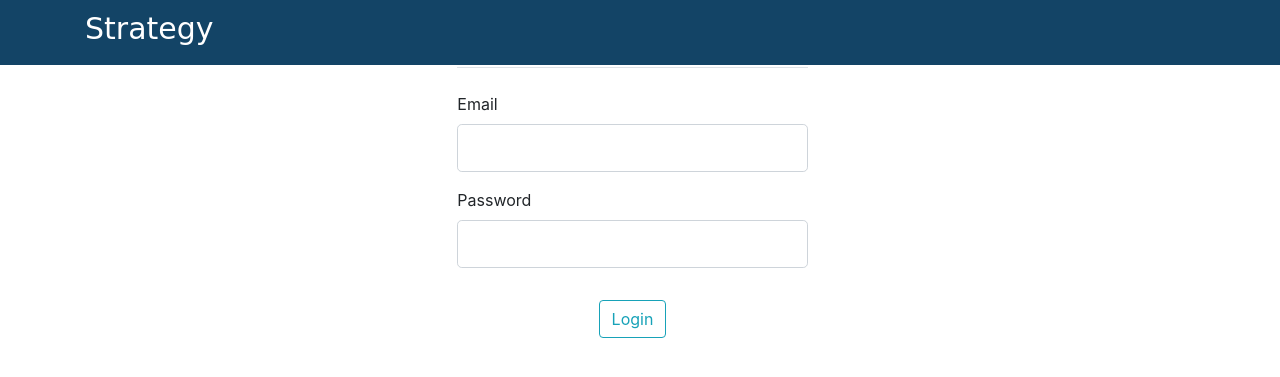
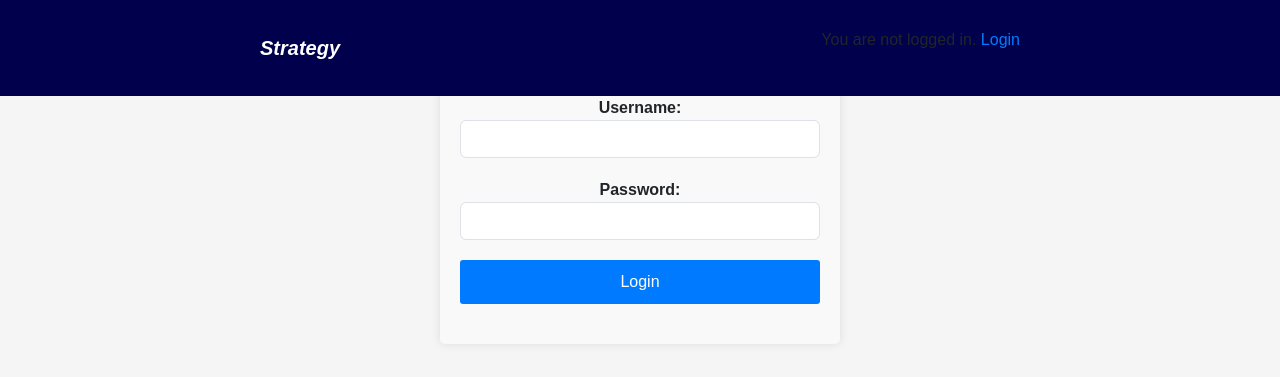
Before and after one commit to gauri0203/FWMS-Strategy, a Flask app: template fwms-strategy/templates/login.html in a window 1280 px wide. Shown: the top 377 px of the page. Run offline with Flask 3, Linux system fonts and the light colour scheme; the template is opened without the code that fills it: values that come from a table or form of the project are taken from there, others are empty; some libraries are stand-ins or nearby versions.

Commit message:
Initial commit

```diff
--- a/fwms-strategy/app.py
+++ b/fwms-strategy/app.py
@@ -1,40 +1,31 @@
-import os
-import secrets
-from flask import Flask, render_template
-from flask_wtf import FlaskForm
-from wtforms import StringField, PasswordField, SubmitField, BooleanField
-from wtforms.validators import DataRequired, Length, Email, EqualTo, ValidationError
-from flask_login import login_user, current_user, logout_user, login_required
+from flask import Flask, render_template, request, redirect, url_for, session
 
 app = Flask(__name__)
-app.config['SECRET_KEY'] = '4f2bfa6592418c6a7e50573998ce99db'
+app.secret_key = '4f2bfa6592418c6a7e50573998ce99db'
 
-class Login(FlaskForm):
-    email = StringField('Email',
-                        validators=[DataRequired(), Email()])
-    password = PasswordField('Password', validators=[DataRequired(), Length(min=6)])
-    submit = SubmitField('Login')
+# Mock database for user credentials
+users = {'fazle': '123456', 'gauri': '789100'}
 
 @app.route('/')
+def index():
+    return render_template('index.html')
+
 @app.route('/login', methods=['GET', 'POST'])
 def login():
-    form = Login()
+    if request.method == 'POST':
+        username = request.form['username']
+        password = request.form['password']
+        if username in users and users[username] == password:
+            session['username'] = username
+            return redirect(url_for('index'))
+        else:
+            return render_template('login.html', error='Invalid username or password')
     return render_template('login.html')
 
-@app.route('/first')
-def first():
-    return render_template('first.html')
-
-@app.route("/home")
-@login_required
-def home():
-    return redirect(url_for('home'))
-
-@app.route("/logout")
+@app.route('/logout')
 def logout():
-    logout_user()
+    session.pop('username', None)
     return redirect(url_for('login'))
-
 
 if __name__ == '__main__':
     app.run(debug=True)
--- a/fwms-strategy/static/style.css
+++ b/fwms-strategy/static/style.css
@@ -1,29 +1,114 @@
+/* Global styles */
 body {
     font-family: Arial, sans-serif;
+    background-color: #f5f5f5;
     margin: 0;
     padding: 0;
 }
+
 .container {
-    display: grid;
-    grid-template-columns: repeat(auto-fill, minmax(300px, 1fr));
-    grid-gap: 20px;
+    max-width: 800px;
+    margin: 0 auto;
     padding: 20px;
+    justify-content: center;
+    align-items: center;
+    display: flex;
+    display: flex;
 }
-.section {
+
+.content-section {
+    max-width: 400px;
+    width: 100%;
+    padding: 20px;
+    background-color: #f9f9f9;
+    border-radius: 5px;
+    box-shadow: 0 0 10px rgba(0, 0, 0, 0.1);
+    text-align:center
+}
+
+a {
+    color: #007bff;
+    text-decoration: none;
+}
+
+a:hover {
+    text-decoration: underline;
+}
+
+/* Styles for index.html */
+.index-header {
+    text-align: center;
+    margin-bottom: 20px;
+}
+
+.index-content {
+    padding: 20px;
+    background-color: #fff;
+    border-radius: 5px;
+    box-shadow: 0 2px 4px rgba(0, 0, 0, 0.1);
+}
+
+/* Styles for login.html */
+.login-container {
+    max-width: 300px;
+    margin: 0 auto;
+    padding: 20px;
+    background-color: #fff;
+    border-radius: 5px;
+    box-shadow: 0 2px 4px rgba(0, 0, 0, 0.1);
+}
+
+.login-header {
+    text-align: center;
+    margin-bottom: 20px;
+}
+
+.input-field {
+    width: 100%;
+    padding: 10px;
+    margin-bottom: 10px;
     border: 1px solid #ccc;
-    border-radius: 5px;
-    padding: 20px;
+    border-radius: 3px;
+    box-sizing: border-box;
 }
-h2 {
-    margin-top: 0;
-}
-.buttons {
-    display: flex;
-    justify-content: space-around;
-    margin-top: 20px;
-}
-button {
-    padding: 10px 20px;
-    font-size: 16px;
+
+.login-button {
+    width: 100%;
+    padding: 10px;
+    background-color: #007bff;
+    color: #fff;
+    border: none;
+    border-radius: 3px;
     cursor: pointer;
 }
+
+.login-button:hover {
+    background-color: #0056b3;
+}
+
+.form-group {
+    margin-bottom: 20px;
+}
+
+label {
+    font-weight: bold;
+}
+
+.btn-primary {
+    width: 100%;
+    padding: 10px;
+    border: none;
+    border-radius: 3px;
+    background-color: #007bff;
+    color: #fff;
+}
+
+.btn-primary:hover {
+    background-color: #0056b3;
+}
+
+/* Style for the error message */
+.error {
+    color: red;
+    margin-top: 10px;
+}
--- a/fwms-strategy/templates/layout.html
+++ /dev/null
@@ -1,51 +0,0 @@
-<!DOCTYPE html>
-<html>
-<head>
-    <!-- Required meta tags -->
-    <meta charset="utf-8">
-    <meta name="viewport" content="width=device-width, initial-scale=1, shrink-to-fit=no">
-
-    <!-- Bootstrap CSS -->
-    <link rel="stylesheet" href="https://maxcdn.bootstrapcdn.com/bootstrap/4.0.0/css/bootstrap.min.css" integrity="sha384-Gn5384xqQ1aoWXA+058RXPxPg6fy4IWvTNh0E263XmFcJlSAwiGgFAW/dAiS6JXm" crossorigin="anonymous">
-
-    <link rel="stylesheet" type="text/css" href="{{ url_for('static', filename='main.css') }}">
-    <link rel="shortcut icon" href="{{ url_for('static', filename='favicon.ico') }}">
-
-    {% if title %}
-        <title>Strategies - {{ title }}</title>
-    {% else %}
-        <title>Strategies</title>
-    {% endif %}
-</head>
-<body>
-    <header class="site-header">
-      <nav class="navbar navbar-expand-md navbar-dark bg-steel fixed-top" style="background:#00004d">
-        <div class="container">
-          <b><i><h8  class="navbar-brand mr-4">Strategies</h8></i></b>
-        </div>
-      </nav>
-    </header>
-    <main role="main" class="container">
-      <div class="row">
-        <div class="col-md-8">
-          {% with messages = get_flashed_messages(with_categories=true) %}
-            {% if messages %}
-              {% for category, message in messages %}
-                <div class="alert alert-{{ category }}">
-                  {{ message }}
-                </div>
-              {% endfor %}
-            {% endif %}
-          {% endwith %}
-          {% block content %}{% endblock %}
-        </div>
-      </div>
-    </main>
-
-    <!-- Optional JavaScript -->
-    <!-- jQuery first, then Popper.js, then Bootstrap JS -->
-    <script src="https://code.jquery.com/jquery-3.2.1.slim.min.js" integrity="sha384-KJ3o2DKtIkvYIK3UENzmM7KCkRr/rE9/Qpg6aAZGJwFDMVNA/GpGFF93hXpG5KkN" crossorigin="anonymous"></script>
-    <script src="https://cdnjs.cloudflare.com/ajax/libs/popper.js/1.12.9/umd/popper.min.js" integrity="sha384-ApNbgh9B+Y1QKtv3Rn7W3mgPxhU9K/ScQsAP7hUibX39j7fakFPskvXusvfa0b4Q" crossorigin="anonymous"></script>
-    <script src="https://maxcdn.bootstrapcdn.com/bootstrap/4.0.0/js/bootstrap.min.js" integrity="sha384-JZR6Spejh4U02d8jOt6vLEHfe/JQGiRRSQQxSfFWpi1MquVdAyjUar5+76PVCmYl" crossorigin="anonymous"></script>
-</body>
-</html>
--- a/fwms-strategy/templates/login.html
+++ b/fwms-strategy/templates/login.html
@@ -1,36 +1,54 @@
-{% extends "layout.html" %}
-{% block content %}
-    <header class="site-header" >
-      <nav class="navbar navbar-expand-md navbar-dark bg-steel fixed-top" style="background:#134466; height: 65px "  >
+<!DOCTYPE html>
+<html lang="en">
+<head>
+    <meta charset="UTF-8">
+    <meta name="viewport" content="width=device-width, initial-scale=1.0">
+    <title>Login</title>
+    <!-- Bootstrap CSS -->
+    <link href="https://cdn.jsdelivr.net/npm/bootstrap@5.3.0-alpha1/dist/css/bootstrap.min.css" rel="stylesheet" integrity="sha384-r4Y+zT7h/s3fcsar7WdU4MvsDw+9qNL2BcFocctjpjpoQZf+6P7L/EPLCwi6Zxy" crossorigin="anonymous">
+    <!-- Custom CSS -->
+    <link rel="stylesheet" href="{{ url_for('static', filename='style.css') }}">
+</head>
+<body>
+    <header class="site-header">
+        <nav class="navbar navbar-expand-md navbar-dark bg-steel fixed-top" style="background:#00004d">
           <div class="container">
-            <font face="Comic Sans MS" >
-                <b><h1  class="navbar-brand mr-4" style="font-size: 30px">Strategy</h1></b></font>
-                <!-- <div class="navbar-nav" >
-                {% if current_user.is_authenticated %}
-                    <a class="nav-item nav-link" href="{{ url_for('home') }} " style= "color: #00ffff; font-size: 19px;">Home</a>
-                    <a class="nav-item nav-link" href="{{ url_for('logout') }}"  style= "font-size: 18.5px;" >Logout</a>
-                {% endif%}
-            </div> -->
+            <b><i><h8  class="navbar-brand mr-4">Strategy</h8></i></b>
+                  <div class="navbar-nav">
+                      {% if 'username' in session %}
+                      <a class="nav-item nav-link" href="{{ url_for('index') }}">Home</a>
+                      <a class="nav-item nav-link" href="{{ url_for('logout') }}">Logout</a>
+                      {% else %}
+                      <p>You are not logged in. <a href="{{ url_for('login') }}">Login</a></p>
+                  {% endif %}
+              </div>
           </div>
         </nav>
       </header>
-    <div class="content-section" style="margin-left:45%; margin-right:-5%; ">
-        <form method="POST" action="">
-            {{ form.hidden_tag() }}
-            <fieldset class="form-group" style="margin-left:10%; margin-right:10%; margin-top:7%;">
-                <legend class="border-bottom mb-4">Sign In</legend>
+
+
+    <div class="container">
+        <div class="content-section">
+            <h1>Login</h1>
+            {% if error %}
+                <p class="error">{{ error }}</p>
+            {% endif %}
+            <form action="{{ url_for('login') }}" method="post">
+                <fieldset class="form-group">
                     <div class="form-group">
-                    {{ form.email.label(class="form-control-label") }}
-                    {{ form.email(class="form-control form-control-lg") }}
+                        <label for="username">Username:</label>
+                        <input type="text" class="form-control" id="username" name="username">
                     </div>
                     <div class="form-group">
-                    {{ form.password.label(class="form-control-label") }}
-                    {{ form.password(class="form-control form-control-lg") }}
+                        <label for="password">Password:</label>
+                        <input type="password" class="form-control" id="password" name="password">
                     </div>
+                    <button type="submit" class="btn btn-primary">Login</button>
                 </fieldset>
-            <div class="form-group">
-                {{ form.submit(class="btn btn-outline-info", style="margin-left:auto;margin-right:auto;display:block;margin-top:3%;margin-bottom:7%") }}
-            </div>
             </form>
         </div>
-{% endblock content %}
+    </div>
+    <!-- Bootstrap Bundle (Bootstrap JS and Popper.js) -->
+    <script src="https://cdn.jsdelivr.net/npm/bootstrap@5.3.0-alpha1/dist/js/bootstrap.bundle.min.js" integrity="sha384-+VoY2xGdZPmPxFYt7uGqphQGzp3F0cwllr8J+1WwydeQFf/BZJSFL3rgnIU0a9hJ" crossorigin="anonymous"></script>
+</body>
+</html>
```
Also changed, not shown: fwms-strategy/templates/first.html (deleted, +0 -119 lines), fwms-strategy/templates/home.html (deleted, +0 -55 lines), fwms-strategy/templates/index.html (added, +35 -0 lines). Lines whose indentation alone changed are shown as unchanged.
